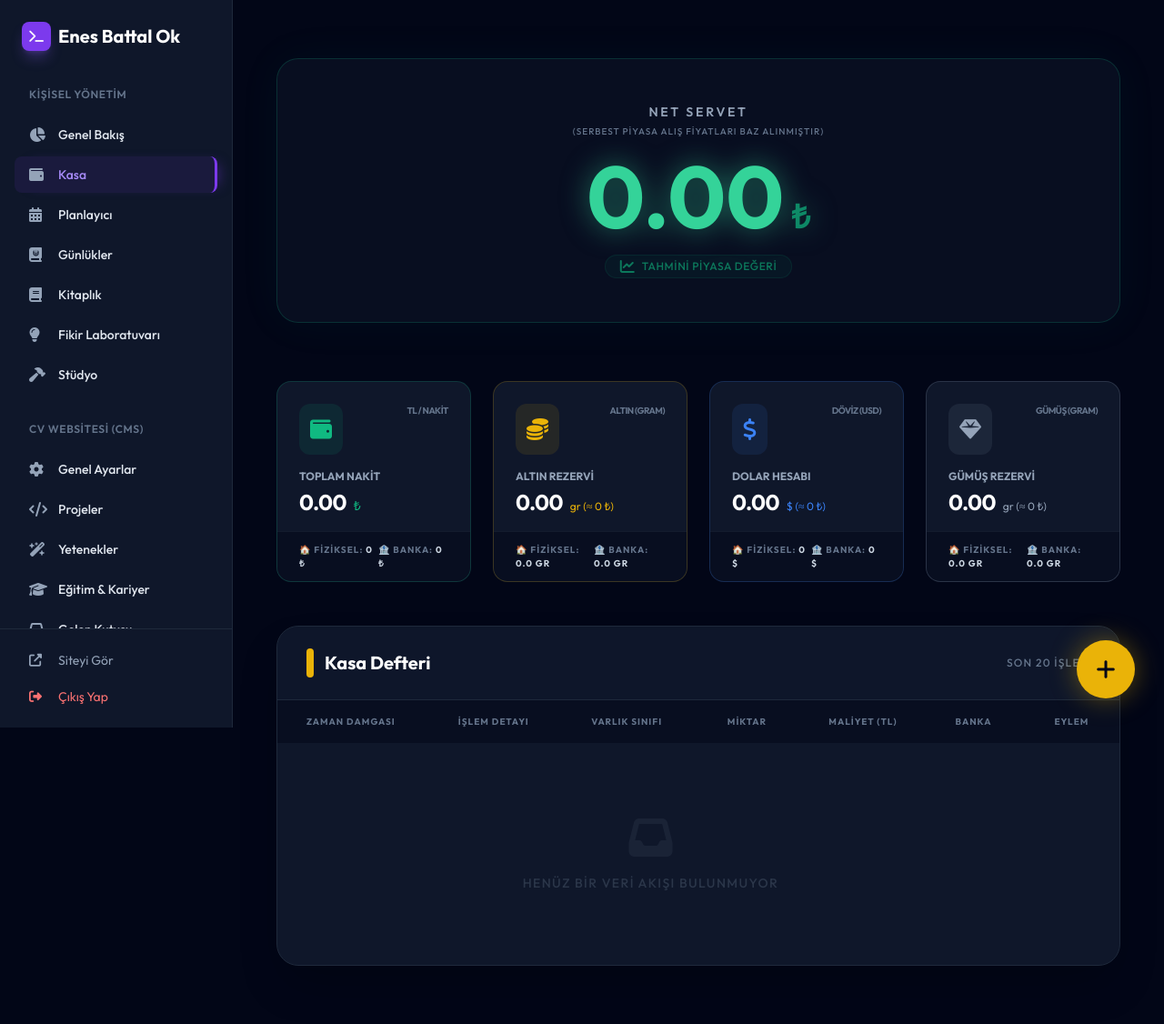
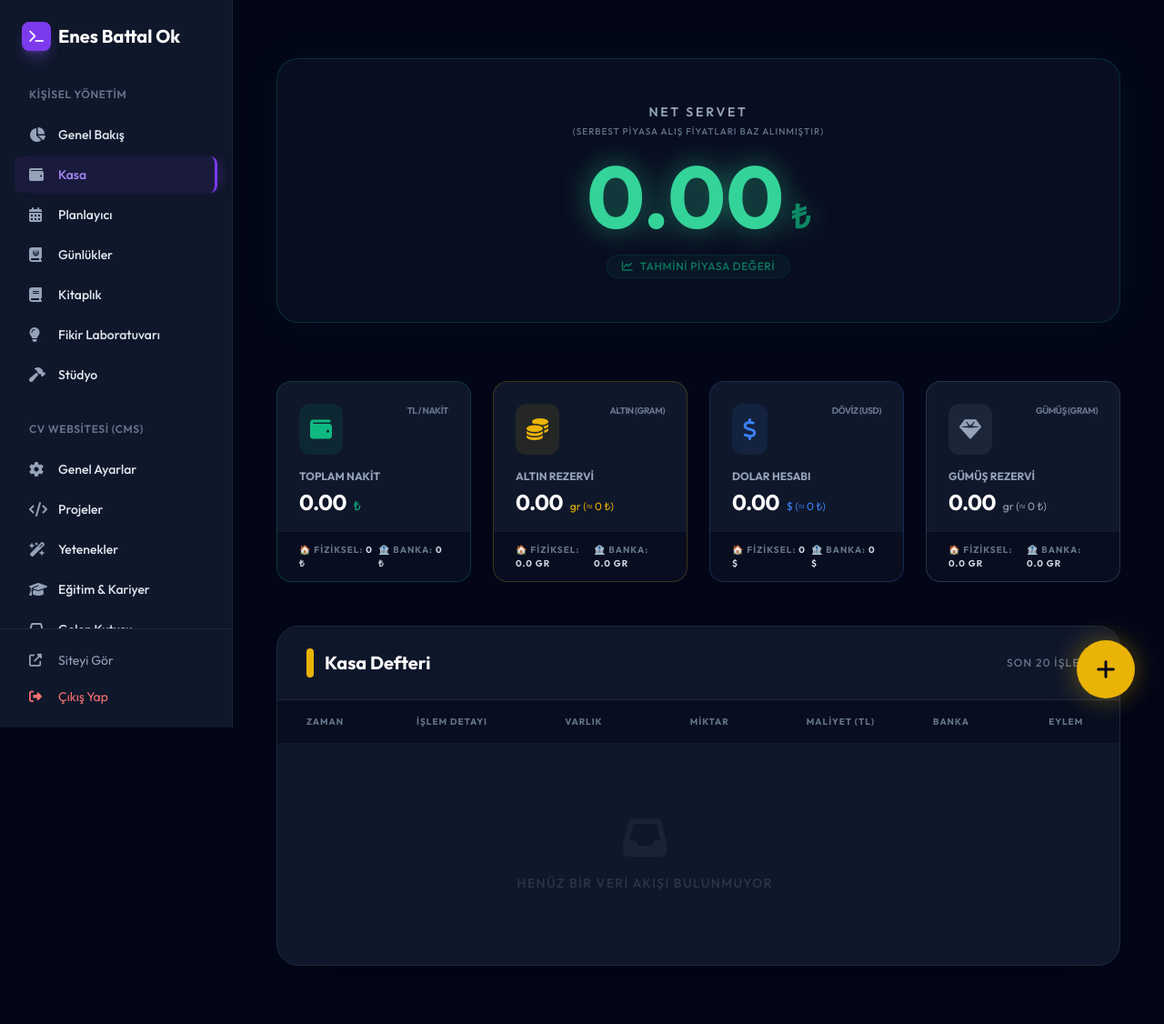
Before and after one commit to EnesBattalOk/PersonalWebsite, a Flask app: page /admin/finance in a window 1280 px wide. Shown: the whole page at 91% size. Run offline with Flask 3, Linux system fonts and the light colour scheme; a user stored in the database is signed in; data that the repository does not hold is empty; some libraries are stand-ins or nearby versions.

Commit message:
Improve the responsiveness and mobile experience of admin pages
Update admin pages (Inbox, Finance, Books, Planner, Diary) with responsive design adjustments, including resizable tables, adjusted grid layouts, and optimized typography for better mobile usability.

Replit-Commit-Author: Agent
Replit-Commit-Session-Id: ea56bb9b-8bc7-4752-9bdd-424b057c0480
Replit-Commit-Checkpoint-Type: full_checkpoint
Replit-Commit-Event-Id: 93994fde-efed-4b64-83cc-6e6667f2d449
Replit-Commit-Screenshot-Url: https://storage.googleapis.com/screenshot-production-us-central1/13ac26a5-8331-48d8-9cbe-ddfba13fce0e/ea56bb9b-8bc7-4752-9bdd-424b057c0480/7Ipeznu
Replit-Helium-Checkpoint-Created: true

```diff
--- a/templates/admin_finance.html
+++ b/templates/admin_finance.html
@@ -5,21 +5,21 @@
     <div class="container mx-auto px-4 py-8">
 
         <!-- HERO SECTION: NET SERVET -->
-        <div class="flex flex-col items-center justify-center mb-16 py-12 bg-slate-900/50 rounded-3xl border border-emerald-500/20 shadow-[0_0_50px_rgba(16,185,129,0.05)]">
-            <h2 class="text-slate-400 uppercase tracking-[0.2em] text-sm font-semibold mb-1">Net Servet</h2>
-            <p class="text-[10px] text-slate-500 font-medium uppercase tracking-widest mb-4">(Serbest Piyasa Alış Fiyatları Baz Alınmıştır)</p>
-            <div class="text-6xl md:text-8xl font-black text-emerald-400 drop-shadow-[0_0_15px_rgba(52,211,153,0.5)] flex items-baseline gap-2">
+        <div class="flex flex-col items-center justify-center mb-8 sm:mb-16 py-8 sm:py-12 bg-slate-900/50 rounded-2xl sm:rounded-3xl border border-emerald-500/20 shadow-[0_0_50px_rgba(16,185,129,0.05)] px-4 text-center">
+            <h2 class="text-slate-400 uppercase tracking-[0.2em] text-[10px] sm:text-sm font-semibold mb-1">Net Servet</h2>
+            <p class="text-[8px] sm:text-[10px] text-slate-500 font-medium uppercase tracking-widest mb-4">(Serbest Piyasa Alış Fiyatları Baz Alınmıştır)</p>
+            <div class="text-4xl sm:text-6xl md:text-8xl font-black text-emerald-400 drop-shadow-[0_0_15px_rgba(52,211,153,0.5)] flex items-baseline gap-1 sm:gap-2">
                 <span>{{ "{:,.2f}".format(net_servet) }}</span>
-                <span class="text-3xl md:text-4xl text-emerald-500/70">₺</span>
+                <span class="text-xl sm:text-3xl md:text-4xl text-emerald-500/70">₺</span>
             </div>
-            <div class="mt-4 flex items-center gap-2 text-emerald-500/60 bg-emerald-500/5 px-4 py-1 rounded-full border border-emerald-500/10">
-                <i class="fas fa-chart-line"></i>
-                <span class="text-xs font-medium uppercase tracking-wider">Tahmini Piyasa Değeri</span>
+            <div class="mt-4 flex items-center gap-2 text-emerald-500/60 bg-emerald-500/5 px-3 sm:px-4 py-1 rounded-full border border-emerald-500/10">
+                <i class="fas fa-chart-line text-[10px] sm:text-xs"></i>
+                <span class="text-[9px] sm:text-xs font-medium uppercase tracking-wider">Tahmini Piyasa Değeri</span>
             </div>
         </div>
 
         <!-- VARLIK KARTLARI -->
-        <div class="grid grid-cols-1 sm:grid-cols-2 lg:grid-cols-4 gap-6 mb-12">
+        <div class="grid grid-cols-1 sm:grid-cols-2 lg:grid-cols-4 gap-4 sm:gap-6 mb-8 sm:mb-12">
             <!-- NAKİT -->
             <div class="group bg-slate-900 rounded-2xl border border-emerald-500/20 hover:border-emerald-500/50 transition-all duration-500 hover:shadow-[0_0_30px_rgba(16,185,129,0.1)] overflow-hidden">
                 <div class="p-6 pb-4">
@@ -106,69 +106,69 @@
         </div>
 
         <!-- SON HAREKETLER TABLE -->
-        <div class="bg-slate-900 rounded-3xl border border-slate-800 overflow-hidden shadow-2xl">
-            <div class="px-8 py-6 border-b border-slate-800 flex justify-between items-center bg-slate-900/50">
-                <h2 class="text-xl font-bold text-white flex items-center gap-3">
-                    <span class="w-2 h-8 bg-yellow-500 rounded-full"></span>
+        <div class="bg-slate-900 rounded-2xl sm:rounded-3xl border border-slate-800 overflow-hidden shadow-2xl">
+            <div class="px-4 sm:px-8 py-4 sm:py-6 border-b border-slate-800 flex justify-between items-center bg-slate-900/50">
+                <h2 class="text-lg sm:text-xl font-bold text-white flex items-center gap-2 sm:gap-3">
+                    <span class="w-1.5 h-6 sm:w-2 sm:h-8 bg-yellow-500 rounded-full"></span>
                     Kasa Defteri
                 </h2>
-                <span class="text-xs text-slate-500 font-medium uppercase tracking-widest hidden sm:inline">Son 20 İşlem</span>
+                <span class="text-[10px] sm:text-xs text-slate-500 font-medium uppercase tracking-widest hidden sm:inline">Son 20 İşlem</span>
             </div>
             <div class="table-responsive">
                 <table class="w-full">
                     <thead>
                         <tr class="text-slate-500 text-[10px] font-bold uppercase tracking-widest bg-slate-950/50">
-                            <th class="px-8 py-4 text-left">Zaman Damgası</th>
-                            <th class="px-8 py-4 text-left">İşlem Detayı</th>
-                            <th class="px-8 py-4 text-left">Varlık Sınıfı</th>
-                            <th class="px-8 py-4 text-right">Miktar</th>
-                            <th class="px-8 py-4 text-right">Maliyet (TL)</th>
-                            <th class="px-8 py-4 text-left">Banka</th>
-                            <th class="px-8 py-4 text-center">Eylem</th>
+                            <th class="px-4 sm:px-8 py-3 sm:py-4 text-left">Zaman</th>
+                            <th class="px-4 sm:px-8 py-3 sm:py-4 text-left">İşlem Detayı</th>
+                            <th class="px-4 sm:px-8 py-3 sm:py-4 text-left">Varlık</th>
+                            <th class="px-4 sm:px-8 py-3 sm:py-4 text-right">Miktar</th>
+                            <th class="px-4 sm:px-8 py-3 sm:py-4 text-right">Maliyet (TL)</th>
+                            <th class="px-4 sm:px-8 py-3 sm:py-4 text-left">Banka</th>
+                            <th class="px-4 sm:px-8 py-3 sm:py-4 text-center">Eylem</th>
                         </tr>
                     </thead>
                     <tbody class="divide-y divide-slate-800/50">
                         {% for islem in islemler %}
                         <tr class="hover:bg-slate-800/20 transition-colors group">
-                            <td class="px-8 py-5 text-sm text-slate-400">
-                                {{ islem.tarih.strftime('%d.%m.%Y') }}
-                                <p class="text-[10px] text-slate-600 font-mono">{{ islem.tarih.strftime('%H:%M') }}</p>
+                            <td class="px-4 sm:px-8 py-3 sm:py-5 text-[10px] sm:text-sm text-slate-400">
+                                {{ islem.tarih.strftime('%d.%m.%y') }}
+                                <p class="text-[8px] sm:text-[10px] text-slate-600 font-mono">{{ islem.tarih.strftime('%H:%M') }}</p>
                             </td>
-                            <td class="px-8 py-5">
-                                <span class="px-2 py-1 rounded-md text-[10px] font-black tracking-tighter
+                            <td class="px-4 sm:px-8 py-3 sm:py-5">
+                                <span class="px-1.5 py-0.5 rounded-md text-[8px] sm:text-[10px] font-black tracking-tighter
                                     {% if islem.islem_turu == 'GELIR' %}bg-emerald-500/10 text-emerald-500
                                     {% elif islem.islem_turu == 'GIDER' %}bg-red-500/10 text-red-500
                                     {% elif islem.islem_turu == 'VARLIK_ALIM' %}bg-yellow-500/10 text-yellow-500
                                     {% else %}bg-blue-500/10 text-blue-500{% endif %}">
                                     {{ islem.islem_turu }}
                                 </span>
-                                <p class="text-xs text-slate-300 mt-2 font-medium">{{ islem.aciklama }}</p>
+                                <p class="text-[10px] sm:text-xs text-slate-300 mt-1 sm:mt-2 font-medium line-clamp-1">{{ islem.aciklama }}</p>
                             </td>
-                            <td class="px-8 py-5">
-                                <div class="flex items-center gap-2">
-                                    <div class="w-1.5 h-1.5 rounded-full {% if islem.kategori == 'ALTIN' %}bg-yellow-500{% elif islem.kategori == 'GUMUS' %}bg-slate-400{% elif islem.kategori == 'DOVIZ' %}bg-blue-500{% else %}bg-emerald-500{% endif %}"></div>
-                                    <span class="text-xs text-slate-400 font-semibold">{{ islem.kategori }}</span>
+                            <td class="px-4 sm:px-8 py-3 sm:py-5">
+                                <div class="flex items-center gap-1.5 sm:gap-2">
+                                    <div class="w-1 sm:w-1.5 h-1 sm:h-1.5 rounded-full {% if islem.kategori == 'ALTIN' %}bg-yellow-500{% elif islem.kategori == 'GUMUS' %}bg-slate-400{% elif islem.kategori == 'DOVIZ' %}bg-blue-500{% else %}bg-emerald-500{% endif %}"></div>
+                                    <span class="text-[10px] sm:text-xs text-slate-400 font-semibold">{{ islem.kategori }}</span>
                                 </div>
                             </td>
-                            <td class="px-8 py-5 text-right text-sm font-bold text-slate-300">
+                            <td class="px-4 sm:px-8 py-3 sm:py-5 text-right text-[10px] sm:text-sm font-bold text-slate-300">
                                 {% if islem.miktar > 0 %}
                                     {{ "{:,.2f}".format(islem.miktar) }}
-                                    <span class="text-[10px] text-slate-500 font-normal">
+                                    <span class="text-[8px] sm:text-[10px] text-slate-500 font-normal">
                                         {% if islem.kategori in ['ALTIN', 'GUMUS'] %}gr{% elif islem.kategori == 'DOVIZ' %}${% else %}birim{% endif %}
                                     </span>
                                 {% else %}-{% endif %}
                             </td>
-                            <td class="px-8 py-5 text-right font-mono text-sm {% if islem.islem_turu in ['GELIR', 'VARLIK_SATIM'] %}text-emerald-400{% else %}text-red-400{% endif %}">
+                            <td class="px-4 sm:px-8 py-3 sm:py-5 text-right font-mono text-[10px] sm:text-sm {% if islem.islem_turu in ['GELIR', 'VARLIK_SATIM'] %}text-emerald-400{% else %}text-red-400{% endif %} whitespace-nowrap">
                                 {{ "{:,.2f}".format(islem.tutar_tl) }} ₺
                             </td>
-                            <td class="px-8 py-5 text-sm text-slate-400">
+                            <td class="px-4 sm:px-8 py-3 sm:py-5 text-[10px] sm:text-sm text-slate-400">
                                 {{ islem.banka if islem.banka else '-' }}
                             </td>
-                            <td class="px-8 py-5 text-center">
+                            <td class="px-4 sm:px-8 py-3 sm:py-5 text-center">
                                 <a href="{{ url_for('delete_finance_item', id=islem.id) }}"
                                    onclick="return confirm('Silinsin mi?')"
                                    class="text-slate-600 hover:text-red-500 transition-colors">
-                                    <i class="fas fa-trash-alt"></i>
+                                    <i class="fas fa-trash-alt text-xs sm:text-sm"></i>
                                 </a>
                             </td>
                         </tr>
```
Also changed, not shown: templates/admin_books.html (+29 -24 lines), templates/admin_diaries.html (+21 -19 lines), templates/admin_inbox.html (+21 -20 lines), templates/admin_planner.html (+34 -32 lines).
